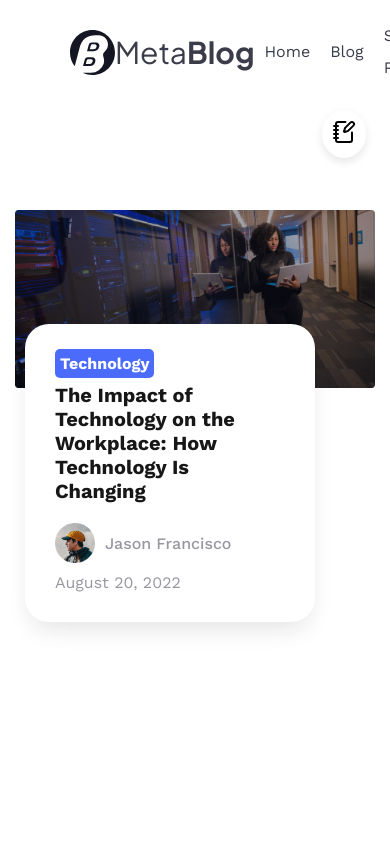
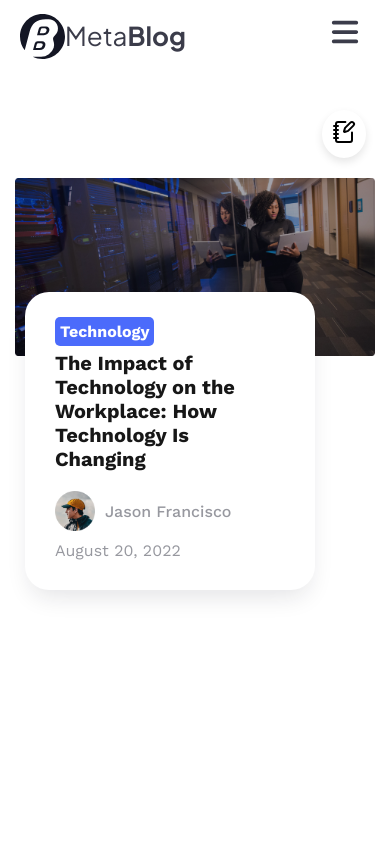
Before and after one commit to Akintayo74/NextJs-travel-blog-guide, a Next.js app: page / in a window 390 px wide. Shown: the top 844 px of the page. Built offline with nearby package versions, Linux system fonts and the light colour scheme; no server answers.

Commit message:
Added Hamburger menu
Need to adjust spacing befor 'Advert' component and footer logo

```diff
--- a/components/Hero.js
+++ b/components/Hero.js
@@ -1,7 +1,128 @@
+// import Image from 'next/image';
+// import styles from '@/styles/Hero.module.css';
+// import { FontAwesomeIcon } from '@fortawesome/react-fontawesome';
+// import {faToggleOff, faToggleOn} from '@fortawesome/free-solid-svg-icons';
+// import {faMagnifyingGlass} from '@fortawesome/free-solid-svg-icons';
+// import Link from 'next/link';
+// import { useContext, useEffect, useState } from 'react';
+// import { ThemeContext } from './ThemeContext';
+// import { useRouter } from 'next/router';
+// import { AuthContext } from 'context/AuthContext';
+
+// export default function Hero(){
+//     const {theme, toggleTheme} = useContext(ThemeContext);
+//     const [mounted, setMounted] = useState(false);
+
+//     useEffect(() => {
+//         setMounted(true);
+//     }, [])
+
+//     const { user, logout } = useContext(AuthContext); // Add this line
+//     const router = useRouter(); // Add this line
+
+//     // Add this function
+//     const handleLogout = () => {
+//         logout();
+//         router.push('/');
+//     };
+
+//     const logoSrc = theme === 'dark' ? '/images/Logo3.svg' : '/images/Logo.svg';
+
+//     return(
+//         <div className={styles.hero}>
+//             <div className={styles.hero__container}>
+//                 <div className={styles.hero__logo}>
+//                     <Image
+//                         src={logoSrc}
+//                         width={45}
+//                         height={45}
+//                         alt='logo'
+//                     />
+//                     <p>Meta<span>Blog</span></p>
+//                 </div>
+
+//                 <div className={styles.hero__main}>
+//                     <div className={styles.hero__nav}>
+//                         <ul className={styles.hero__navLinks}>
+//                             <li>
+//                                 <Link href='/'>Home</Link>
+//                             </li>
+//                             <li>
+//                                 <Link href='/blog'>Blog</Link>
+//                             </li>
+//                             <li>
+//                                 <Link href='/single-post'>Single Post</Link>
+//                             </li>
+//                             <li>
+//                                 <Link href='/contact'>Contact</Link>
+//                             </li>
+//                             {user ? (
+//                                 <>
+//                                     <li>
+//                                         <a onClick={handleLogout} style={{cursor: 'pointer'}}>Logout</a>
+//                                     </li>
+//                                 </>
+//                             ) : (
+//                                 <>
+//                                     <li>
+//                                         <Link href='/auth/login'>Login</Link>
+//                                     </li>
+//                                     {/* <li>
+//                                         <Link href='/auth/signup'>Sign Up</Link>
+//                                     </li> */}
+//                                 </>
+//                             )}
+//                         </ul>
+//                     </div>
+
+//                     <div className={styles.hero__searchTheme}>
+//                         <div className={styles.hero__searchTheme_search}>
+//                             <input type='search' placeholder='Search...'/>
+//                             <FontAwesomeIcon icon={faMagnifyingGlass} />
+//                         </div>
+
+//                         <div
+//                             className={styles.hero__searchTheme_theme}
+//                             onClick={toggleTheme}
+//                             role='button'
+//                             aria-label={`Switch to ${theme === 'light' ? 'light' : 'dark'} mode`}
+//                         >
+//                             { mounted &&(
+//                                 <FontAwesomeIcon
+//                                     icon={theme==='dark' ? faToggleOn : faToggleOff}
+//                                     style={{cursor: 'pointer'}}
+//                                 />
+//                             )}
+//                         </div>
+//                     </div>
+//                 </div>
+
+//             </div>
+//         </div>
+
+//     )
+// }
+
+
+
+
+
+
+
+
+
+
+
+
+
+
+
+
+
 import Image from 'next/image';
 import styles from '@/styles/Hero.module.css';
 import { FontAwesomeIcon } from '@fortawesome/react-fontawesome';
-import {faToggleOff, faToggleOn} from '@fortawesome/free-solid-svg-icons';
+import {faToggleOff, faToggleOn, faBars, faXmark} from '@fortawesome/free-solid-svg-icons';
 import {faMagnifyingGlass} from '@fortawesome/free-solid-svg-icons';
 import Link from 'next/link';
 import { useContext, useEffect, useState } from 'react';
@@ -12,18 +133,40 @@ import { AuthContext } from 'context/AuthContext';
 export default function Hero(){
     const {theme, toggleTheme} = useContext(ThemeContext);
     const [mounted, setMounted] = useState(false);
+    const [menuOpen, setMenuOpen] = useState(false);
 
     useEffect(() => {
         setMounted(true);
-    }, [])
+    }, []);
 
-    const { user, logout } = useContext(AuthContext); // Add this line
-    const router = useRouter(); // Add this line
+    useEffect(() => {
+        // Disable body scroll when menu is open on mobile/tablet
+        if (menuOpen) {
+            document.body.style.overflow = 'hidden';
+        } else {
+            document.body.style.overflow = 'auto';
+        }
 
-    // Add this function
+        // Cleanup function
+        return () => {
+            document.body.style.overflow = 'auto';
+        };
+    }, [menuOpen]);
+
+    const { user, logout } = useContext(AuthContext);
+    const router = useRouter();
+
     const handleLogout = () => {
         logout();
         router.push('/');
+    };
+
+    const toggleMenu = () => {
+        setMenuOpen(!menuOpen);
+    };
+
+    const closeMenu = () => {
+        setMenuOpen(false);
     };
 
     const logoSrc = theme === 'dark' ? '/images/Logo3.svg' : '/images/Logo.svg';
@@ -41,35 +184,40 @@ export default function Hero(){
                     <p>Meta<span>Blog</span></p>
                 </div>
 
-                <div className={styles.hero__main}>
+                {/* Hamburger Menu Button for Mobile/Tablet */}
+                <div className={styles.hamburger} onClick={toggleMenu}>
+                    <FontAwesomeIcon
+                        icon={menuOpen ? faXmark : faBars}
+                        className={styles.hamburger__icon}
+                    />
+                </div>
+
+                <div className={`${styles.hero__main} ${menuOpen ? styles.hero__main_active : ''}`}>
                     <div className={styles.hero__nav}>
                         <ul className={styles.hero__navLinks}>
                             <li>
-                                <Link href='/'>Home</Link>
+                                <Link href='/' onClick={closeMenu}>Home</Link>
                             </li>
                             <li>
-                                <Link href='/blog'>Blog</Link>
+                                <Link href='/blog' onClick={closeMenu}>Blog</Link>
                             </li>
                             <li>
-                                <Link href='/single-post'>Single Post</Link>
+                                <Link href='/single-post' onClick={closeMenu}>Single Post</Link>
                             </li>
                             <li>
-                                <Link href='/contact'>Contact</Link>
+                                <Link href='/contact' onClick={closeMenu}>Contact</Link>
                             </li>
                             {user ? (
                                 <>
                                     <li>
-                                        <a onClick={handleLogout} style={{cursor: 'pointer'}}>Logout</a>
+                                        <a onClick={() => {handleLogout(); closeMenu();}} style={{cursor: 'pointer'}}>Logout</a>
                                     </li>
                                 </>
                             ) : (
                                 <>
                                     <li>
-                                        <Link href='/auth/login'>Login</Link>
+                                        <Link href='/auth/login' onClick={closeMenu}>Login</Link>
                                     </li>
-                                    {/* <li>
-                                        <Link href='/auth/signup'>Sign Up</Link>
-                                    </li> */}
                                 </>
                             )}
                         </ul>
@@ -87,18 +235,16 @@ export default function Hero(){
                             role='button'
                             aria-label={`Switch to ${theme === 'light' ? 'light' : 'dark'} mode`}
                         >
-                            { mounted &&(
+                            { mounted && (
                                 <FontAwesomeIcon
-                                    icon={theme==='dark' ? faToggleOn : faToggleOff}
+                                    icon={theme === 'dark' ? faToggleOn : faToggleOff}
                                     style={{cursor: 'pointer'}}
                                 />
                             )}
                         </div>
                     </div>
                 </div>
-
             </div>
         </div>
-
-    )
+    );
 }
--- a/src/styles/Footer.module.css
+++ b/src/styles/Footer.module.css
@@ -166,7 +166,7 @@
     border-right: none;
 }
 
-/* Mobile View (max-width: 650px) */
+/* Mobile View*/
 @media(max-width: 759px) {
 
     .footer__info{
--- a/src/styles/Hero.module.css
+++ b/src/styles/Hero.module.css
@@ -1,4 +1,4 @@
-.hero{
+/* .hero{
     line-height: 2;
     font-size: var(--font-normal);
     font-family: var(--font-work-sans);
@@ -103,4 +103,259 @@
 
 @media(min-width: 760px) and (max-width: 1024px) {
 
+} */
+
+
+
+
+
+
+
+
+
+
+
+
+
+
+
+.hero{
+    line-height: 2;
+    font-size: var(--font-normal);
+    font-family: var(--font-work-sans);
+    color: var(--heroLinks-color);
 }
+
+.hero__container{
+    display: flex;
+    align-items: center;
+    padding: 10px;
+    position: relative;
+}
+
+.hero__logo{
+    display: flex;
+    align-items: center;
+    margin-left: 60px;
+    font-family: var(--font-plus-jakarta);
+}
+
+.hero__logo p{
+    font-size: var(--font-large);
+}
+
+.hero__logo p span{
+    font-weight: bold;
+}
+
+.hero__main{
+    display: flex;
+    justify-content: space-between;
+    flex: 1;
+}
+
+.hero__nav{
+    display: flex;
+    align-items: center;
+    justify-content: space-around;
+    flex: 2;
+}
+
+.hero__navLinks{
+    display: flex;
+    justify-content: center;
+    align-items: center;
+    width: 80%;
+}
+
+.hero__navLinks li{
+    list-style-type: none;
+    margin: 10px;
+    font-weight: 400;
+    font-size: var(--font-normal);
+}
+
+.hero__searchTheme{
+    display: flex;
+    align-items: center;
+    justify-content: center;
+    margin-right: 60px;
+}
+
+.hero__searchTheme_search{
+    display: flex;
+    align-items: center;
+    border: 3px solid transparent;
+    background-color: var(--heroInput-color);
+    border-radius: 5px;
+    margin-right: 50px;
+}
+
+.hero__searchTheme_search input{
+    font-size: var(--font-small);
+    outline: none;
+    border: none;
+    height: 36px;
+    width: 166px;
+    background-color: var(--heroInput-color);
+    color: var(--heroLinks-color);
+    padding: 0 10px 0 10px;
+}
+
+.hero__searchTheme_search:focus-within{
+    border-color: black;
+}
+
+.hero__searchTheme_theme{
+    display: flex;
+    align-self: center;
+}
+
+.hero__searchTheme_theme svg{
+    width: 50px;
+    height: 50px;
+    color: var(--themeToggle-color);
+}
+
+/* Hamburger Menu (hidden by default for desktop) */
+.hamburger {
+    display: none;
+    cursor: pointer;
+    margin-left: auto;
+    margin-right: 20px;
+    z-index: 20;
+}
+
+.hamburger__icon {
+    width: 30px;
+    height: 30px;
+    color: var(--heroLinks-color);
+}
+
+/* Tablet View */
+@media(min-width: 760px) and (max-width: 1024px) {
+    .hero__logo {
+        margin-left: 20px;
+    }
+
+    .hamburger {
+        display: block;
+    }
+
+    .hero__main {
+        position: fixed;
+        top: 0;
+        right: -100%;
+        width: 70%;
+        height: 100vh;
+        flex-direction: column;
+        background-color: var(--heroInput-color);
+        z-index: 10;
+        transition: all 0.5s ease;
+        padding: 80px 20px 20px;
+        box-shadow: -5px 0 15px rgba(0, 0, 0, 0.1);
+    }
+
+    .hero__main_active {
+        right: 0;
+    }
+
+    .hero__nav {
+        width: 100%;
+        justify-content: flex-start;
+    }
+
+    .hero__navLinks {
+        flex-direction: column;
+        align-items: flex-start;
+        width: 100%;
+    }
+
+    .hero__navLinks li {
+        margin: 15px 0;
+        width: 100%;
+    }
+
+    .hero__searchTheme {
+        margin: 20px 0;
+        width: 100%;
+        flex-direction: column;
+        align-items: flex-start;
+    }
+
+    .hero__searchTheme_search {
+        margin-right: 0;
+        margin-bottom: 20px;
+        width: 100%;
+    }
+
+    .hero__searchTheme_search input {
+        width: calc(100% - 30px);
+    }
+}
+
+/* Mobile View */
+@media(max-width: 759px) {
+    .hero__logo {
+        margin-left: 10px;
+    }
+
+    .hero__logo p {
+        font-size: calc(var(--font-large) - 4px);
+    }
+
+    .hamburger {
+        display: block;
+    }
+
+    .hero__main {
+        position: fixed;
+        top: 0;
+        right: -100%;
+        width: 85%;
+        height: 100vh;
+        flex-direction: column;
+        background-color: var(--heroInput-color);
+        z-index: 10;
+        transition: all 0.5s ease;
+        padding: 80px 15px 20px;
+        box-shadow: -5px 0 15px rgba(0, 0, 0, 0.1);
+    }
+
+    .hero__main_active {
+        right: 0;
+    }
+
+    .hero__nav {
+        width: 100%;
+        justify-content: flex-start;
+    }
+
+    .hero__navLinks {
+        flex-direction: column;
+        align-items: flex-start;
+        width: 100%;
+    }
+
+    .hero__navLinks li {
+        margin: 10px 0;
+        width: 100%;
+    }
+
+    .hero__searchTheme {
+        margin: 20px 0;
+        width: 100%;
+        flex-direction: column;
+        align-items: flex-start;
+    }
+
+    .hero__searchTheme_search {
+        margin-right: 0;
+        margin-bottom: 15px;
+        width: 100%;
+    }
+
+    .hero__searchTheme_search input {
+        width: calc(100% - 30px);
+    }
+}
```
